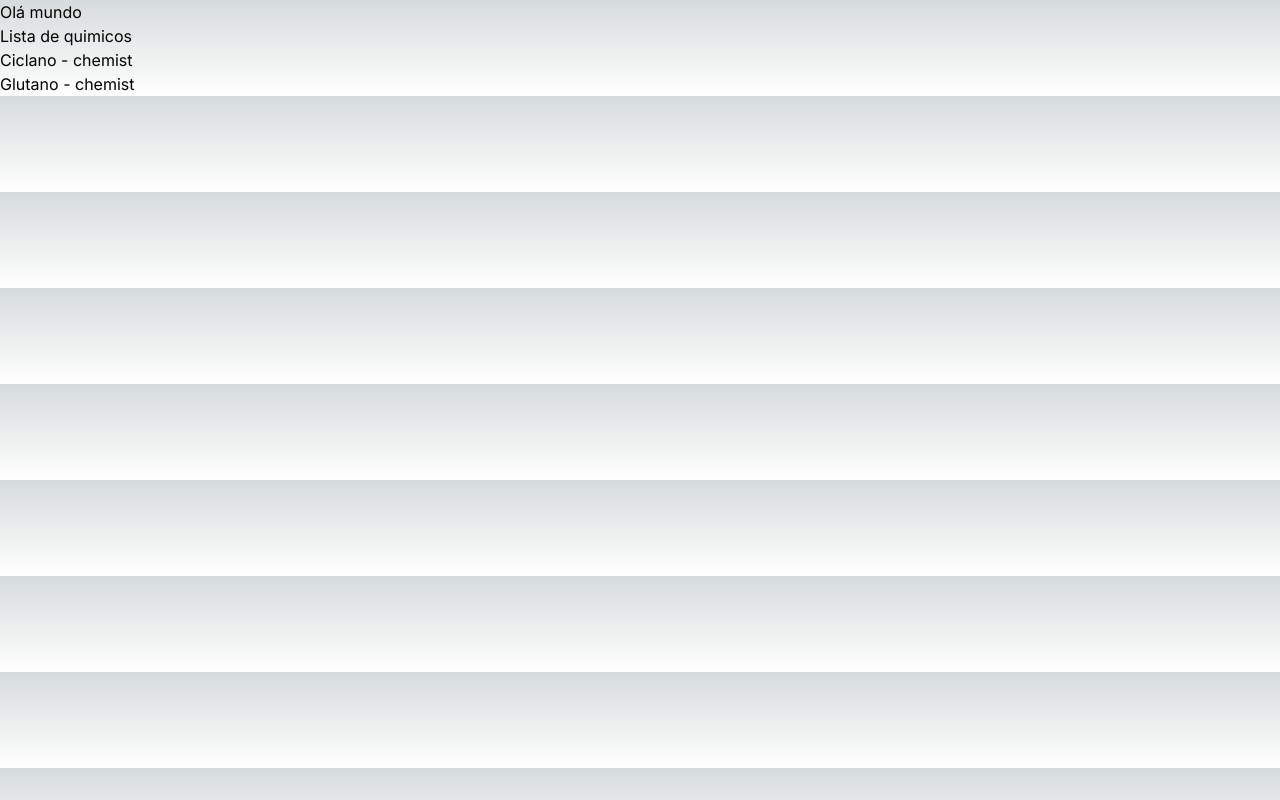
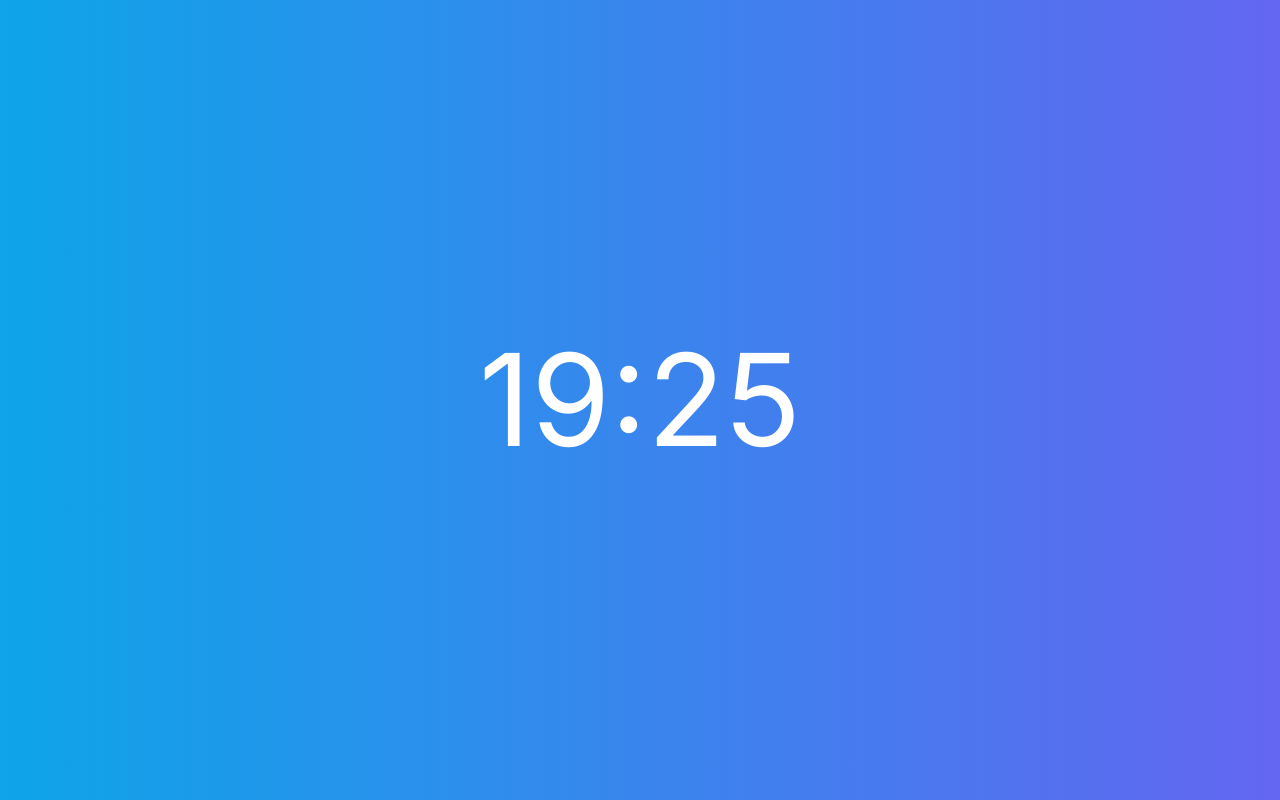
Before and after one commit to vanderleipinto/react-restart, a Next.js app: page / in a window 1280 px wide. Built offline with nearby package versions, Linux system fonts and the light colour scheme.

Commit message:
feat: Exercício: Greeting condicional 1 & 2

```diff
--- a/src/app/page.tsx
+++ b/src/app/page.tsx
@@ -2,22 +2,29 @@
 
 function Page(){
 
-  const chemists = peopleList.filter( person => person.profession === 'chemist');
+  const fullTime = new Intl.DateTimeFormat('pt-BR', {
+    timeStyle: 'short',
+    hour12: false
+  }).format();
+
+  const hour  = new Date().getHours();
+
   return(
-    <div>
-      <h1>Olá mundo</h1>
-      {chemists.length > 0 &&
-        <>
-          <h3>Lista de quimicos</h3>
-            <ul>
-              {chemists.map(person =>
-                  <li key={person.id}> {person.name} - {person.profession}</li>
-                )}
-            </ul>
-          </>
-      }
+    <div className='w-screen h-screen flex flex-col justify-center items-center text-white
+    bg-gradient-to-r from-sky-500 to-indigo-500'>
+      <div className='text-9xl'></div>
+      <div className="text-5xl font-bold"></div>
+
+
+
+      <div className='text-9xl'>{fullTime}</div>
+      <div className='text-5xl font-bold'>
+        {hour >= 0 &&  hour < 12 && 'Bom dia 😃'}
+        {hour >= 12 && hour < 18 && 'Boa tarde 🤓'}
+        {hour >= 23 && hour <= 23 && 'Boa noite 😴'}
+
+      </div>
     </div>
   )
 }
-
 export default Page;
```
